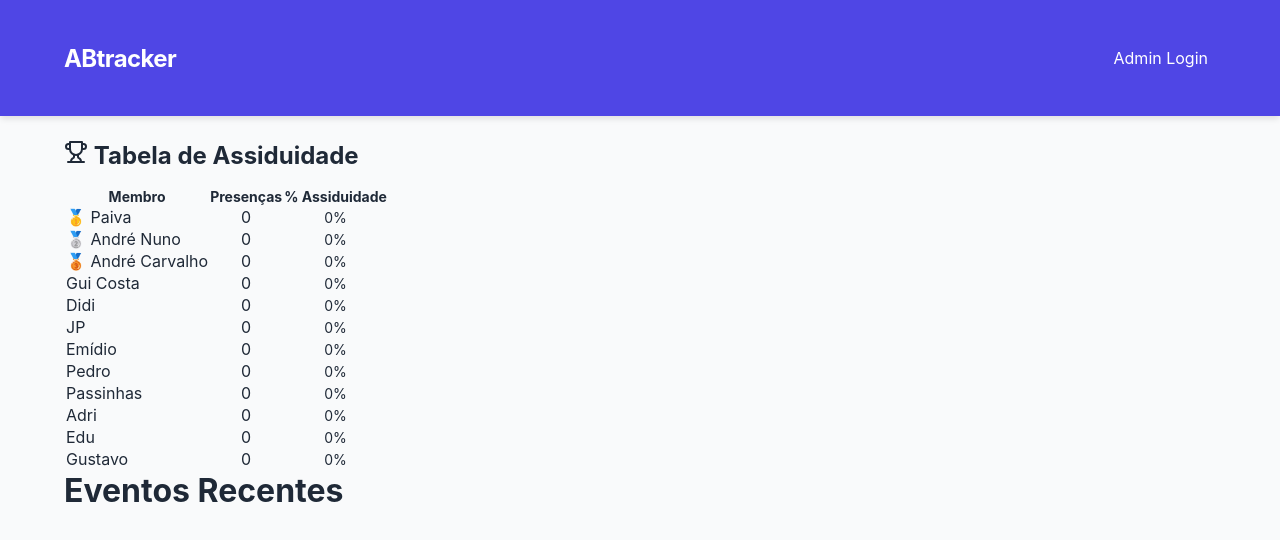
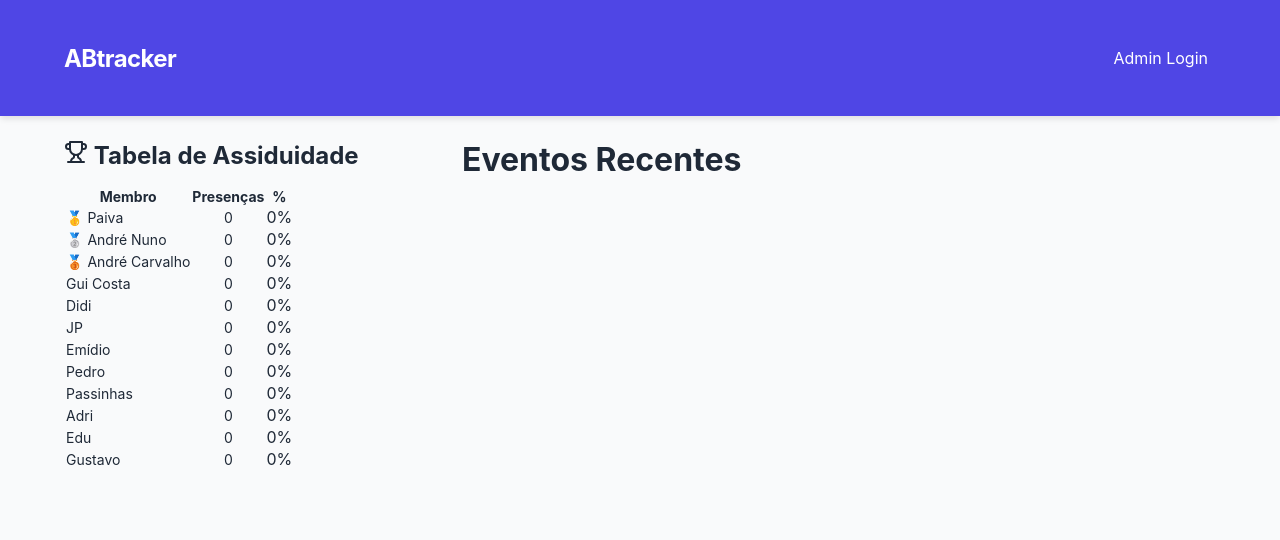
Before and after one commit to TiagoPaiva4/ab-tracker, a React (Vite) app: page / in a window 1280 px wide. Shown: the top 540 px of the page. Built offline with nearby package versions, Linux system fonts and the light colour scheme; no server answers; the database is empty.

Commit message:
feat: refactor Dashboard layout and enhance attendance table with improved styling

```diff
--- a/src/pages/Dashboard.jsx
+++ b/src/pages/Dashboard.jsx
@@ -3,7 +3,6 @@ import { supabase } from '../lib/supabaseClient';
 import { Link } from 'react-router-dom';
 import { Calendar, Users, Trophy } from 'lucide-react';
 
-// A mesma lista para garantir que todos aparecem, mesmo com 0 presenças
 const GROUP_MEMBERS = [
   "Paiva", "André Nuno", "André Carvalho", "Gui Costa",
   "Didi", "JP", "Emídio", "Pedro",
@@ -19,7 +18,6 @@ export default function Dashboard() {
   }, []);
 
   const fetchEvents = async () => {
-    // 1. Alterámos aqui para trazer o 'name' dentro de attendees
     const { data } = await supabase
       .from('events')
       .select('*, attendees(name, status)')
@@ -32,26 +30,19 @@ export default function Dashboard() {
   };
 
   const calculateLeaderboard = (eventsData) => {
-    // Inicializar contadores a 0 para toda a gente
     const counts = {};
     GROUP_MEMBERS.forEach(member => counts[member] = 0);
 
-    // Percorrer todos os eventos e somar presenças
     eventsData.forEach(event => {
       if (event.attendees) {
         event.attendees.forEach(att => {
-          // Se o nome estiver na nossa lista e o status for Presente, soma +1
           if (att.status === 'Presente') {
-            // Nota: Se alguém escrever um nome diferente manualmente,
-            // podemos usar (counts[att.name] || 0) + 1 para apanhar também.
-            // Aqui forçamos a somar aos membros conhecidos ou cria novo se não existir.
             counts[att.name] = (counts[att.name] || 0) + 1;
           }
         });
       }
     });
 
-    // Converter objeto em array e ordenar (quem tem mais fica em cima)
     const sorted = Object.entries(counts)
       .map(([name, count]) => ({ name, count }))
       .sort((a, b) => b.count - a.count);
@@ -62,8 +53,11 @@ export default function Dashboard() {
   return (
     <div className="container">
 
-      {/* Secção 1: Tabela de Presenças (Ranking) */}
-      <div className="mb-8">
+      {/* WRAPPER NOVO: Controla o layout Esquerda/Direita */}
+      <div className="dashboard-grid">
+
+        {/* COLUNA ESQUERDA: Tabela de Assiduidade */}
+        <div>
           <h2 className="text-xl font-bold mb-4 flex items-center gap-2">
             <Trophy className="text-yellow-500" /> Tabela de Assiduidade
           </h2>
@@ -74,16 +68,14 @@ export default function Dashboard() {
                   <tr className="bg-slate-50 border-b border-slate-200 text-slate-600 text-sm uppercase tracking-wider">
                     <th className="p-4 font-bold">Membro</th>
                     <th className="p-4 font-bold text-center">Presenças</th>
-                  <th className="p-4 font-bold text-center">% Assiduidade</th>
+                    <th className="p-4 font-bold text-center">%</th>
                   </tr>
                 </thead>
                 <tbody className="divide-y divide-slate-100">
                   {leaderboard.map((item, index) => {
-                  // Cálculo simples da percentagem (presenças / total de eventos)
                     const totalEvents = events.length || 1;
                     const percentage = Math.round((item.count / totalEvents) * 100);
 
-                  // Destaque para o Top 3
                     let rowClass = "hover:bg-slate-50 transition";
                     let badge = null;
                     if (index === 0) badge = "🥇";
@@ -92,13 +84,13 @@ export default function Dashboard() {
 
                     return (
                       <tr key={item.name} className={rowClass}>
-                      <td className="p-4 font-medium text-slate-800">
+                        <td className="p-4 font-medium text-slate-800 text-sm">
                           {badge} {item.name}
                         </td>
-                      <td className="p-4 text-center font-bold text-indigo-600">
+                        <td className="p-4 text-center font-bold text-indigo-600 text-sm">
                           {item.count}
                         </td>
-                      <td className="p-4 text-center text-slate-500 text-sm">
+                        <td className="p-4 text-center text-slate-500 text-xs">
                           {percentage}%
                         </td>
                       </tr>
@@ -110,8 +102,9 @@ export default function Dashboard() {
           </div>
         </div>
 
-      {/* Secção 2: Lista de Eventos (O que já tinhas) */}
-      <h1 className="text-2xl font-bold mb-6 mt-10">Eventos Recentes</h1>
+        {/* COLUNA DIREITA: Lista de Eventos */}
+        <div>
+          <h1 className="text-2xl font-bold mb-6">Eventos Recentes</h1>
           <div className="events-grid">
             {events.map((event) => {
               const presentCount = event.attendees
@@ -152,5 +145,8 @@ export default function Dashboard() {
             })}
           </div>
         </div>
+
+      </div>
+    </div>
   );
 }
```
Lines whose indentation alone changed are shown as unchanged.
